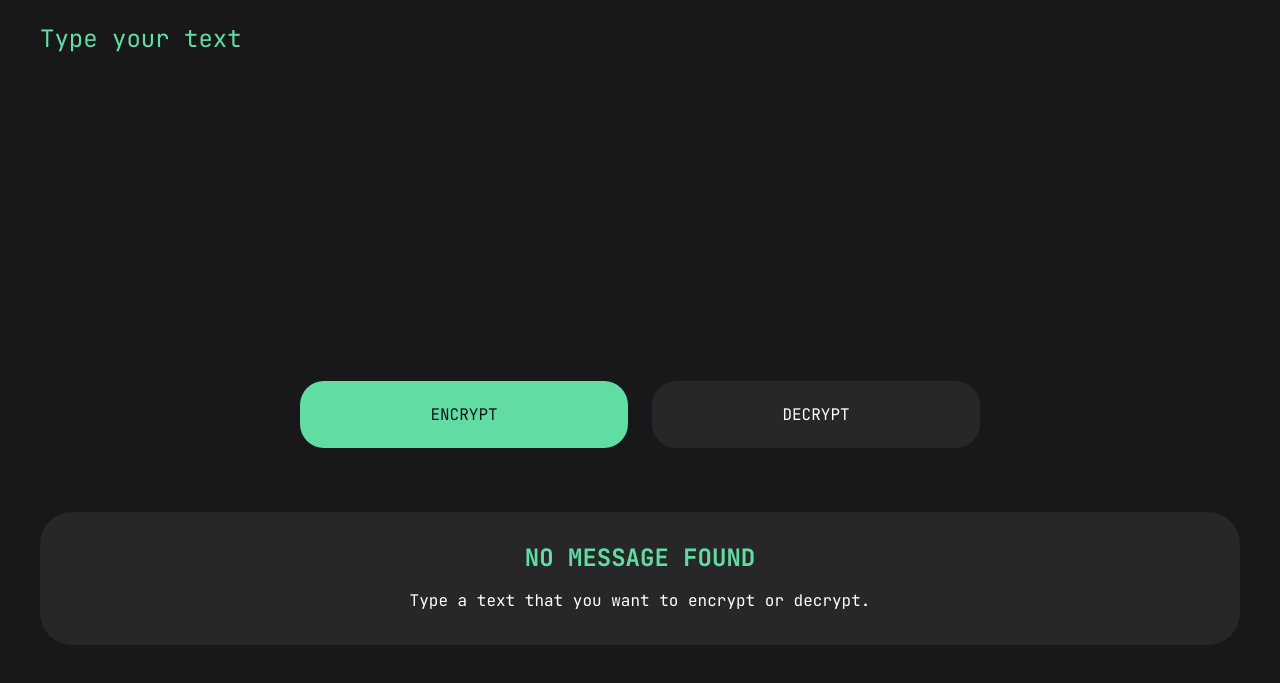
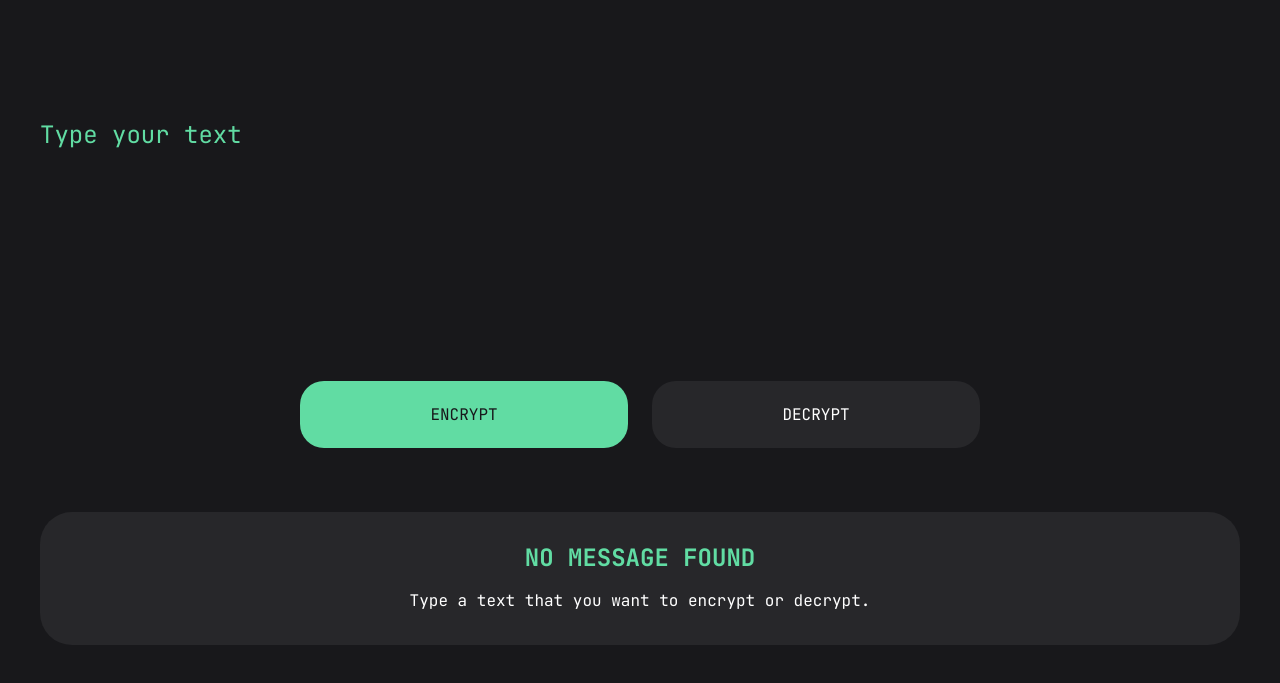
Before and after one commit to mutheusalmeida/dekoder, a website built with Vite: page index.html in a window 1280 px wide. Shown: the part 115-798 px from the top of the page. Built offline with nearby package versions, Linux system fonts and the light colour scheme.

Commit message:
fix(grid-gap): fix container grid gap

```diff
--- a/src/style.css
+++ b/src/style.css
@@ -21,7 +21,7 @@
   min-height: 100%;
   grid-template-rows: max-content 1fr;
   align-content: space-between;
-  gap: 1.5em;
+  gap: 5em;
 }
 
 .header {
@@ -271,6 +271,7 @@
 @media (min-width: 48em) {
   .container {
     padding: 2.5em;
+    gap: 7.5em;
   }
 
   .output-container {
```
